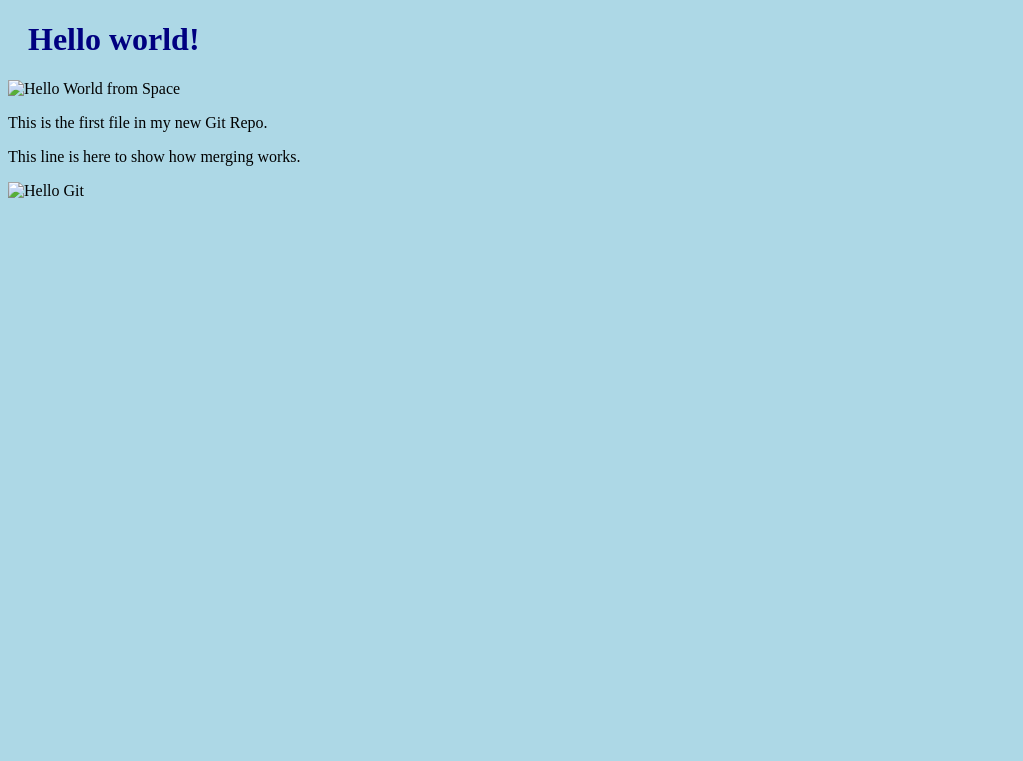
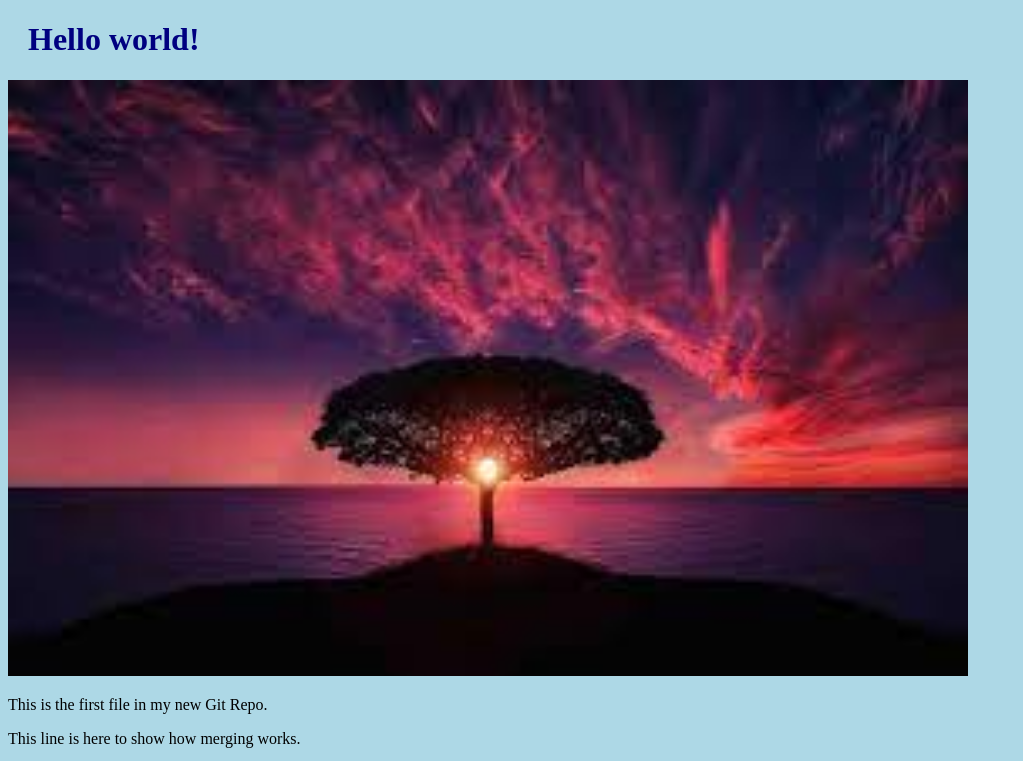
Before and after one commit to Cipi28/hello-world, a plain HTML site: page index.html in a window 1280 px wide. Shown: the top 761 px of the page, without its empty margins (0-1023 px from the left). Drawn offline with Linux system fonts and the light colour scheme.

Commit message:
final version

```diff
--- a/index.html
+++ b/index.html
@@ -7,10 +7,10 @@
 <body>
 
 <h1>Hello world!</h1>
-<div><img src="img_hello_world.jpg" alt="Hello World from Space" style="width:100%;max-width:960px"></div>
+<div><img src="tree.jpeg" alt="Hello World from Space" style="width:100%;max-width:960px"></div>
 <p>This is the first file in my new Git Repo.</p>
 <p>This line is here to show how merging works.</p>
-<div><img src="img_hello_git.jpg" alt="Hello Git" style="width:100%;max-width:640px"></div>
+<div><img src="im2.jpeg" alt="Hello Git" style="width:100%;max-width:640px"></div>
 
 </body>
 </html>
```
